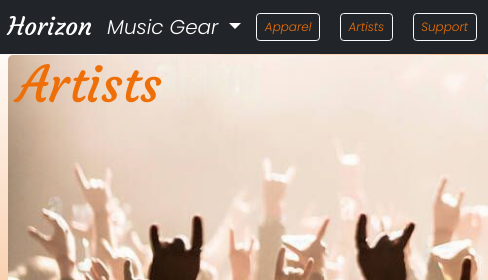
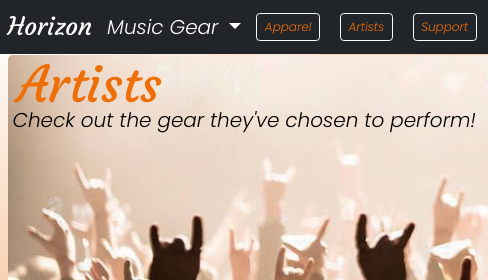
Before and after one commit to Arkania97/Arkania97.github.io, a website: page artists/artists.html in a window 1280 px wide. Shown: the top 280 px of the page, 0-488 px from the left. Drawn offline with nearby package versions, Linux system fonts and the light colour scheme; a web font is replaced by a local one.

Commit message:
cambios en artists.html

```diff
--- a/artists/artists.html
+++ b/artists/artists.html
@@ -89,6 +89,7 @@
                 <span class="col-xl-12 main__banner banner">
 
                     <h1>Artists</h1>
+                    <p>Check out the gear they've chosen to perform!</p>
                     <img src="../assets/artists-banner.jpeg" class="img-fluid" alt="guitar image banner">
                 </span>
             </section>
--- a/sass/partials/_artists.scss
+++ b/sass/partials/_artists.scss
@@ -51,6 +51,12 @@
                         &:hover {
                             color: $TextColor;
                         }
+                    }
+                    p {
+                        @include SecondaryText;
+                        color: #000;
+                        position: absolute;
+                        margin: 5rem 0.5rem;
                     }
 
                 }
--- a/sass/partials/_main-merchstore.scss
+++ b/sass/partials/_main-merchstore.scss
@@ -25,9 +25,7 @@
                 margin-top: 2rem;
                 height: auto;
 
-                @media screen and (max-width: 515px) {
-                    max-height: 200px;
-                }
+
 
                 .banner {
                     width: 100%;
```
Also changed, not shown: css/styles.css.
